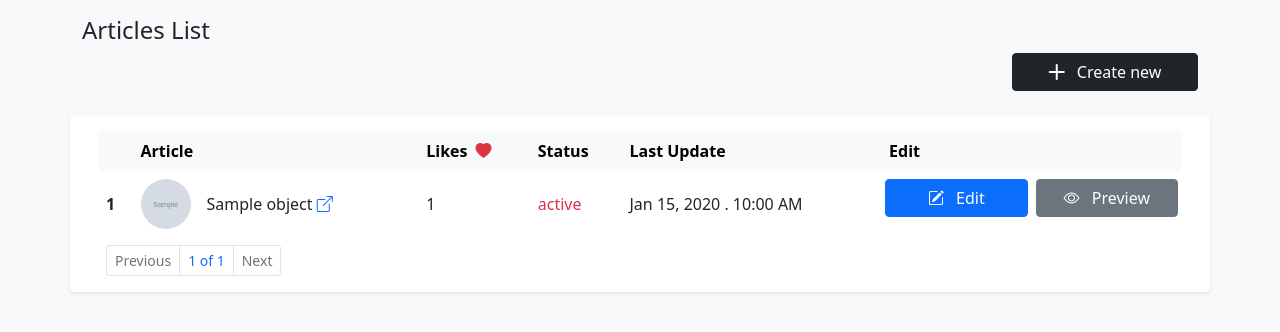
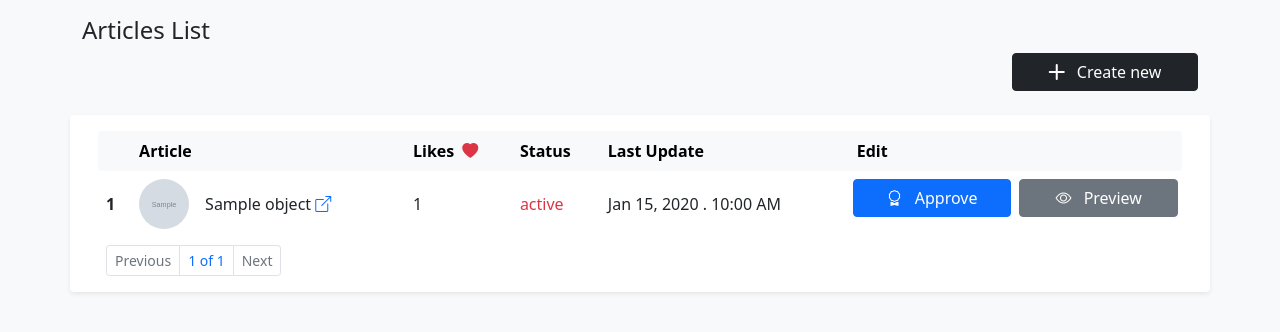
Before and after one commit to sandnima/Simple-blog-with-Django, a Django app: template moderate/templates/moderate/blog/article_list.html in a window 1280 px wide. Shown: the part 56-388 px from the top of the page. Run offline with Django 3.2, Linux system fonts and the light colour scheme; the template is opened without the code that fills it: most values are stand-ins (such as "Sample title", 1, 10 or a date in 2020); grey boxes marked "Sample" are stand-in pictures.

Commit message:
Article save meta tag unique bug fixed

```diff
--- a/blog/models.py
+++ b/blog/models.py
@@ -189,7 +189,7 @@ class Article(AbstractArticle):
     meta = models.OneToOneField(Meta, on_delete=models.PROTECT, blank=True, null=True)
 
     def save(self, *args, **kwargs):
-        if self.meta is None:
+        if self.meta is None and self.headline != "":
             self.meta = get_or_create_meta(class_=Meta, title=self.title, description=self.headline)
         return super().save(*args, **kwargs)
 
--- a/moderate/templates/moderate/blog/article_list.html
+++ b/moderate/templates/moderate/blog/article_list.html
@@ -85,8 +85,8 @@
 {#                                        px-md-3 px-lg-5#}
                                         <a class="btn btn-primary col-lg-6" href="{{ object.update_url }}"
                                            target="_blank">
-                                            <i class="bi bi-pencil-square me-md-2"></i>
-                                            <span class="d-none d-md-inline text-nowrap">Edit</span>
+                                            <i class="bi bi-award me-md-2"></i>
+                                            <span class="d-none d-md-inline text-nowrap">Approve</span>
                                         </a>
                                         <a class="btn btn-secondary col-lg-6" href="{{ object.preview_url }}"
                                            target="_blank">
```
Also changed, not shown: dashboard/forms.py (+4 -4 lines).
